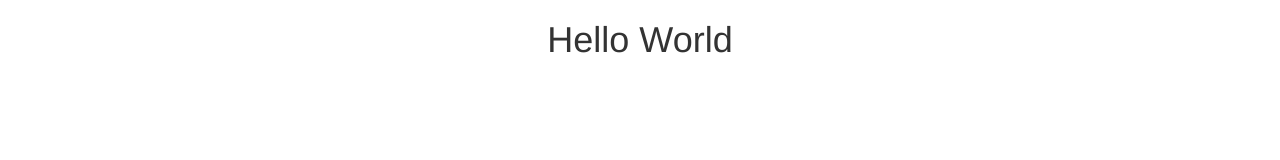
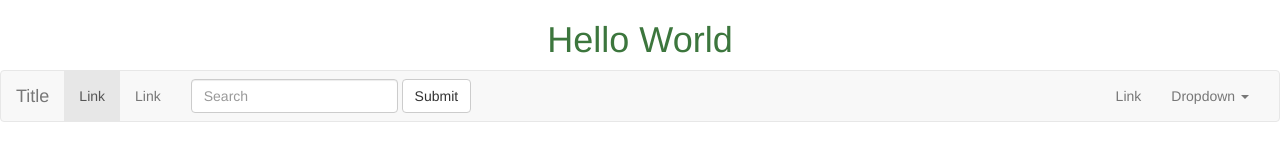
Before and after one commit to vivek0221/adminlite, a plain HTML site: page index.html in a window 1280 px wide. Drawn offline with Linux system fonts and the light colour scheme.

Commit message:
small changes

```diff
--- a/index.html
+++ b/index.html
@@ -17,7 +17,46 @@
 		<![endif]-->
 	</head>
 	<body>
-		<h1 class="text-center">Hello World</h1>
+		<h1 class="text-center text-success">Hello World</h1><nav class="navbar navbar-default" role="navigation">
+			<div class="container-fluid">
+				<!-- Brand and toggle get grouped for better mobile display -->
+				<div class="navbar-header">
+					<button type="button" class="navbar-toggle" data-toggle="collapse" data-target=".navbar-ex1-collapse">
+						<span class="sr-only">Toggle navigation</span>
+						<span class="icon-bar"></span>
+						<span class="icon-bar"></span>
+						<span class="icon-bar"></span>
+					</button>
+					<a class="navbar-brand" href="#">Title</a>
+				</div>
+
+				<!-- Collect the nav links, forms, and other content for toggling -->
+				<div class="collapse navbar-collapse navbar-ex1-collapse">
+					<ul class="nav navbar-nav">
+						<li class="active"><a href="#">Link</a></li>
+						<li><a href="#">Link</a></li>
+					</ul>
+					<form class="navbar-form navbar-left" role="search">
+						<div class="form-group">
+							<input type="text" class="form-control" placeholder="Search">
+						</div>
+						<button type="submit" class="btn btn-default">Submit</button>
+					</form>
+					<ul class="nav navbar-nav navbar-right">
+						<li><a href="#">Link</a></li>
+						<li class="dropdown">
+							<a href="#" class="dropdown-toggle" data-toggle="dropdown">Dropdown <b class="caret"></b></a>
+							<ul class="dropdown-menu">
+								<li><a href="#">Action</a></li>
+								<li><a href="#">Another action</a></li>
+								<li><a href="#">Something else here</a></li>
+								<li><a href="#">Separated link</a></li>
+							</ul>
+						</li>
+					</ul>
+				</div><!-- /.navbar-collapse -->
+			</div>
+		</nav>
 
 		<!-- jQuery -->
 		<script src="assets/js/jquery-3.3.1.js"></script>
```
